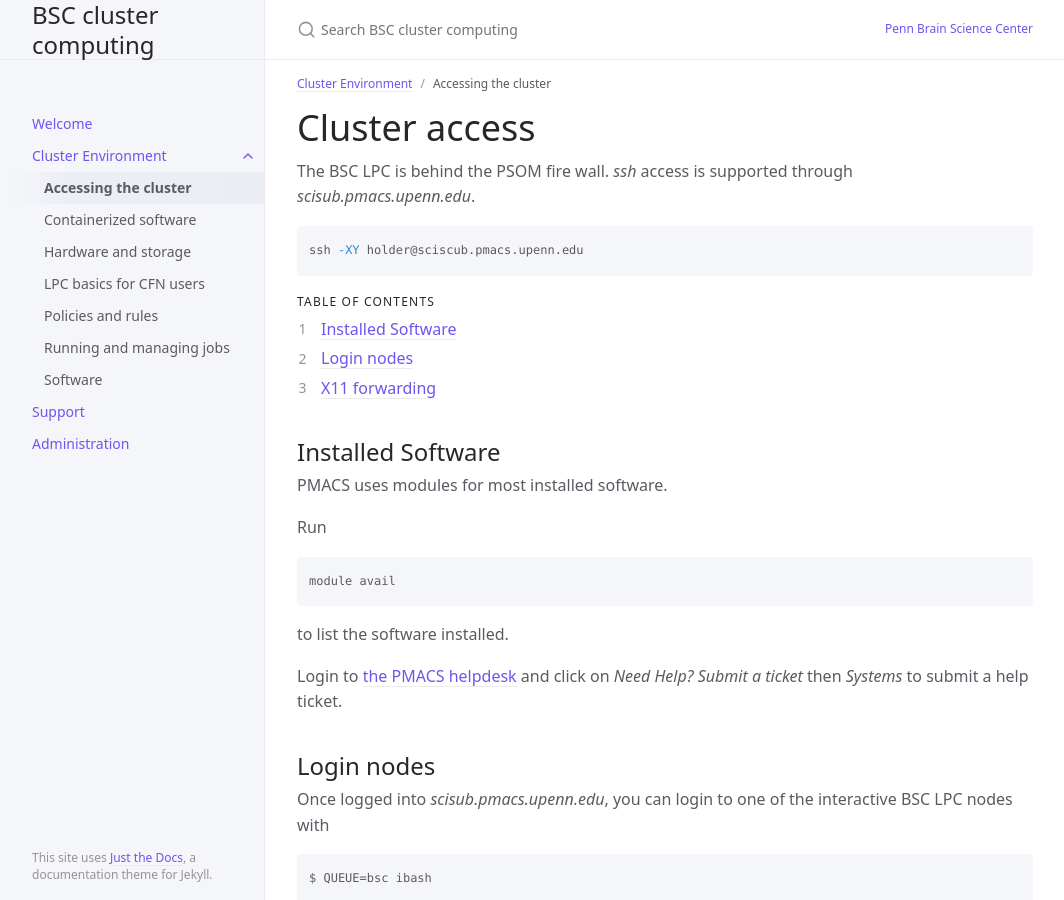
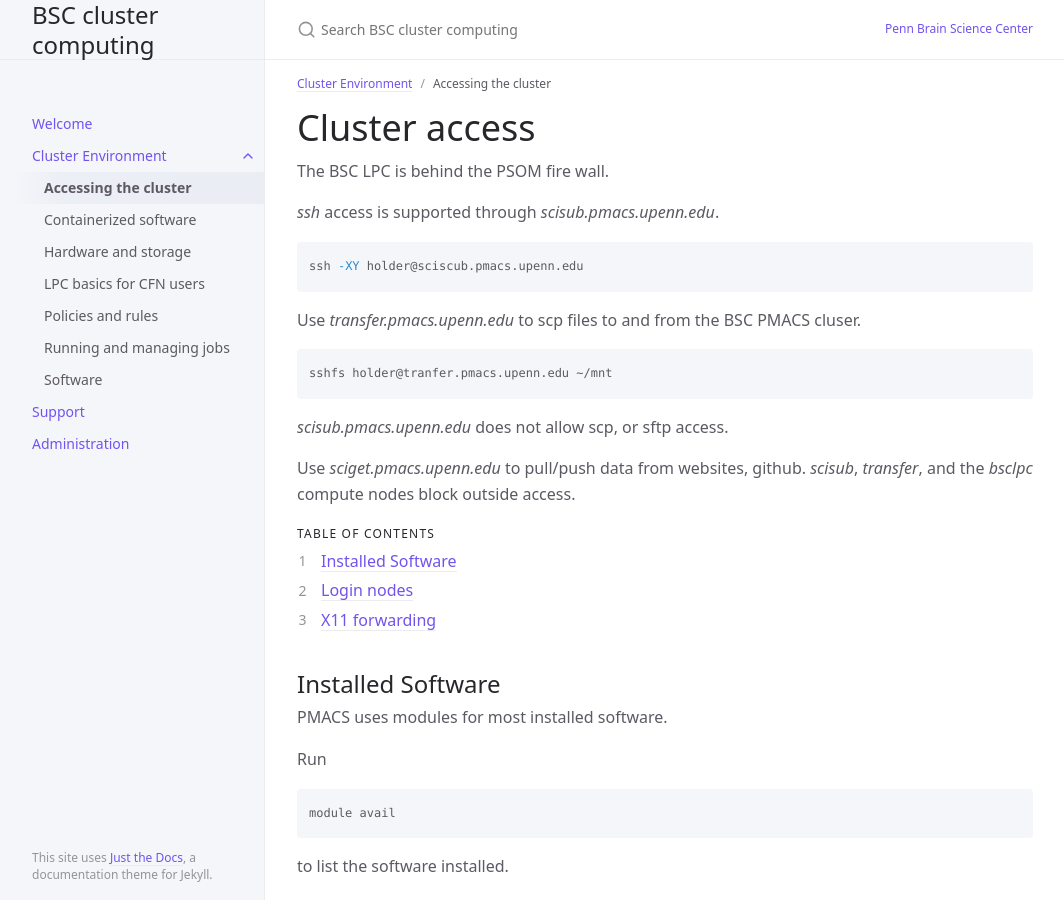
Before and after one commit to brainsciencecenter/bscLPC, a Jekyll site: the page built from docs/clusterEnvironment/access.md, in a window 1280 px wide and 900 px high. Shown: the whole window, without its empty margins (107-1171 px from the left). Built offline with Jekyll 4.4.1, drawn with Linux system fonts in a browser that asks for light colours.

Commit message:
Update access.md

````diff
--- a/docs/clusterEnvironment/access.md
+++ b/docs/clusterEnvironment/access.md
@@ -9,11 +9,23 @@ has_toc: true
 {: .no_toc }
 
 The BSC LPC is behind the PSOM fire wall.
+
 *ssh* access is supported through *scisub.pmacs.upenn.edu*.
 
 ```bash
 ssh -XY holder@sciscub.pmacs.upenn.edu
 ```
+
+Use *transfer.pmacs.upenn.edu* to scp files to and from the BSC PMACS cluser.
+
+```bash
+sshfs holder@tranfer.pmacs.upenn.edu ~/mnt
+```
+
+*scisub.pmacs.upenn.edu* does not allow scp, or sftp access.
+
+Use *sciget.pmacs.upenn.edu* to pull/push data from websites, github.
+*scisub*, *transfer*, and the *bsclpc* compute nodes block outside access.
 
 
 ## Table of contents
````
